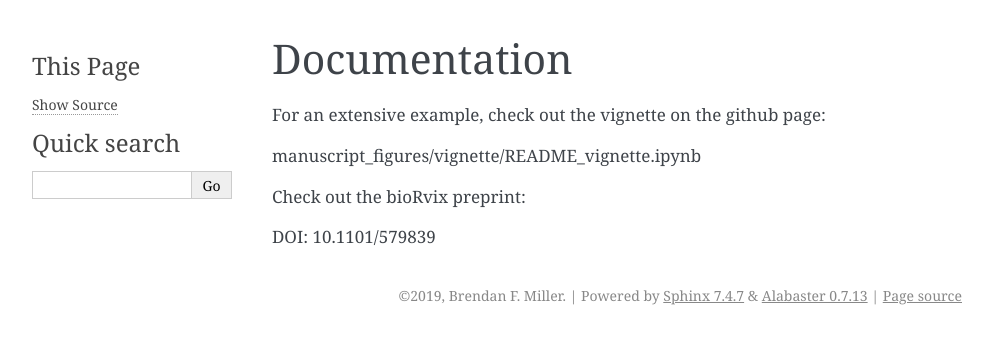
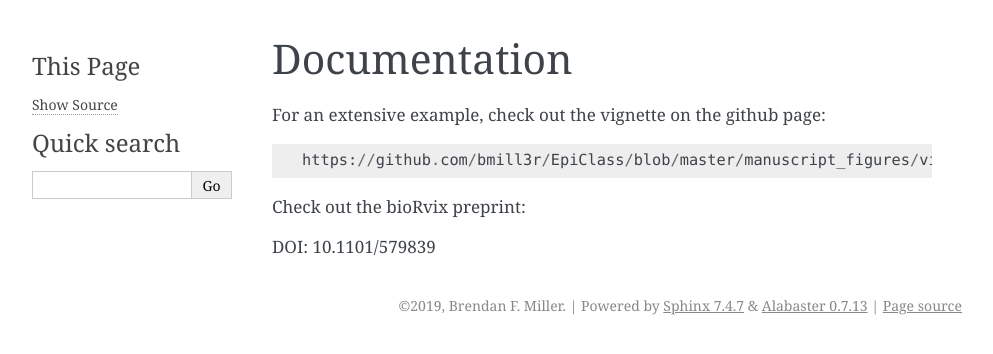
Before and after one commit to bmill3r/EpiClass, a Sphinx documentation site: the page built from docs/source/Documentation.rst, in a window 1280 px wide. Shown: the top 354 px of the page, without its empty margins (148-1141 px from the left). Built offline with Sphinx 7.4.7, drawn with Linux system fonts in a browser that asks for light colours.

Commit message:
more doc changes, make correct url to vignette

```diff
--- a/docs/source/Documentation.rst
+++ b/docs/source/Documentation.rst
@@ -1,9 +1,9 @@
 Documentation
 =============
 
-For an extensive example, check out the vignette on the github page:
+For an extensive example, check out the vignette on the github page::
 
-manuscript_figures/vignette/README_vignette.ipynb
+	https://github.com/bmill3r/EpiClass/blob/master/manuscript_figures/vignette/README_Vignette.ipynb
 
 Check out the bioRvix preprint:
 
--- a/docs/source/index.rst
+++ b/docs/source/index.rst
@@ -70,7 +70,7 @@
 =============
 For a deeper insight into how the code works and generating the manuscript figures, check out the vignette and associated jupyter notebooks::
 
-    https://github.com/bmill3r/EpiClass/manuscript_figures/vignette/README_vignette.ipynb
+    https://github.com/bmill3r/EpiClass/blob/master/manuscript_figures/vignette/README_Vignette.ipynb
 
 
 Quick Usage:
```
Also changed, not shown: README.md (+1 -1 lines), 9 other files.
